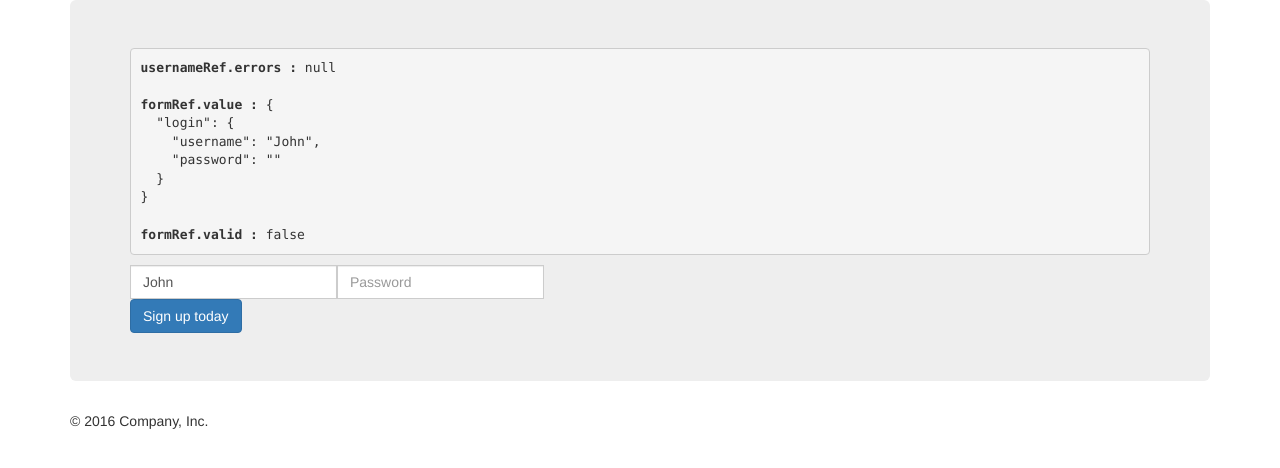
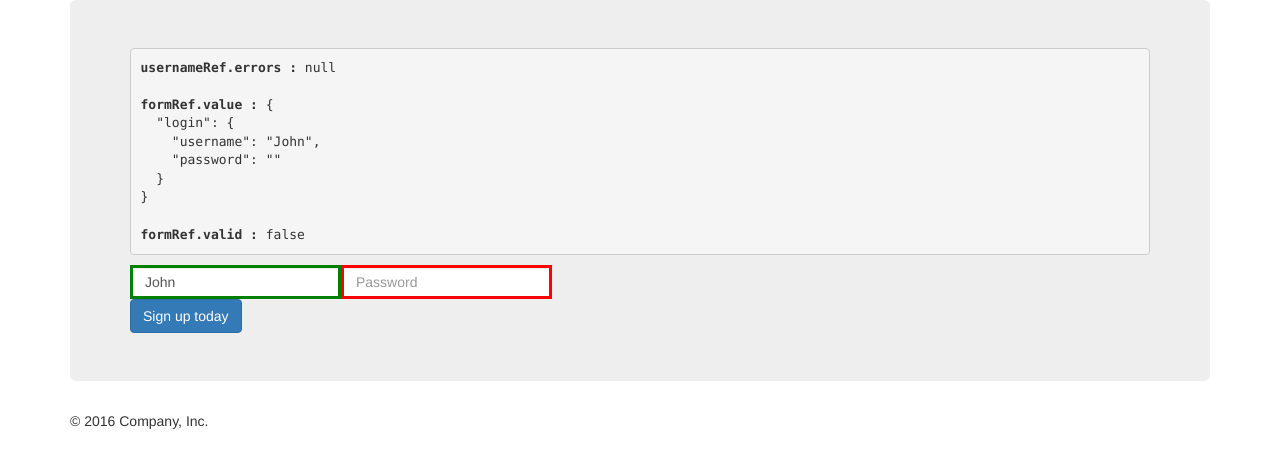
Before and after one commit to LintonBlack/Angular2-Forms, an Angular app: page / in a window 1280 px wide. Shown: the top 468 px of the page. Built offline with nearby package versions, Linux system fonts and the light colour scheme.

Commit message:
style ng-invalid ng-valid

```diff
--- a/src/app/app.component.css
+++ b/src/app/app.component.css
@@ -1,3 +1,10 @@
 .has-error {
 	color:red;
 }
+input.ng-invalid {
+	border: 3px solid red;
+}
+
+input.ng-valid {
+	border: 3px solid green;
+}
```
